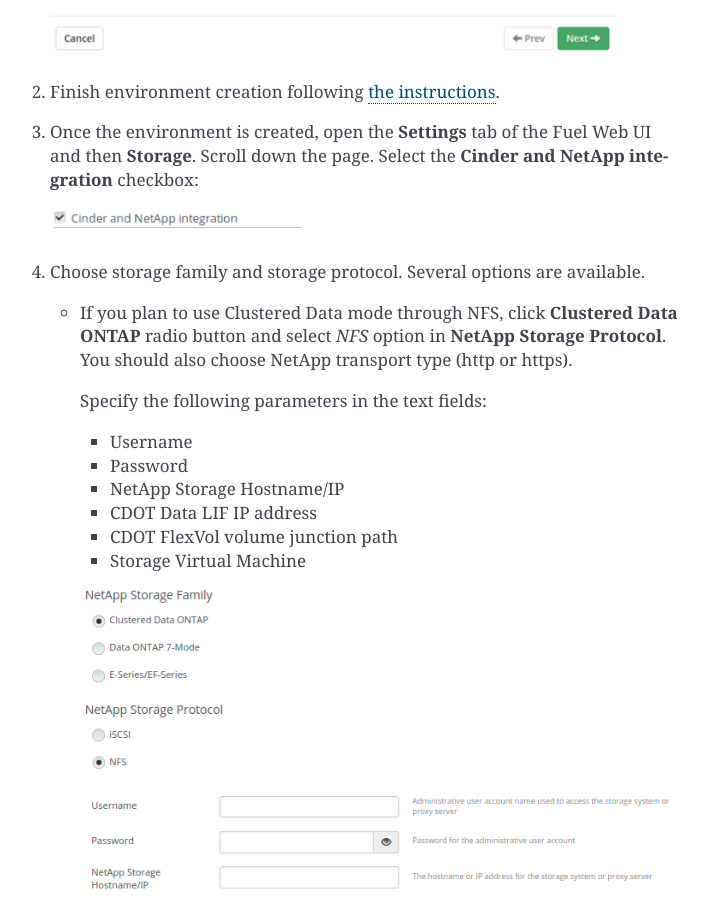
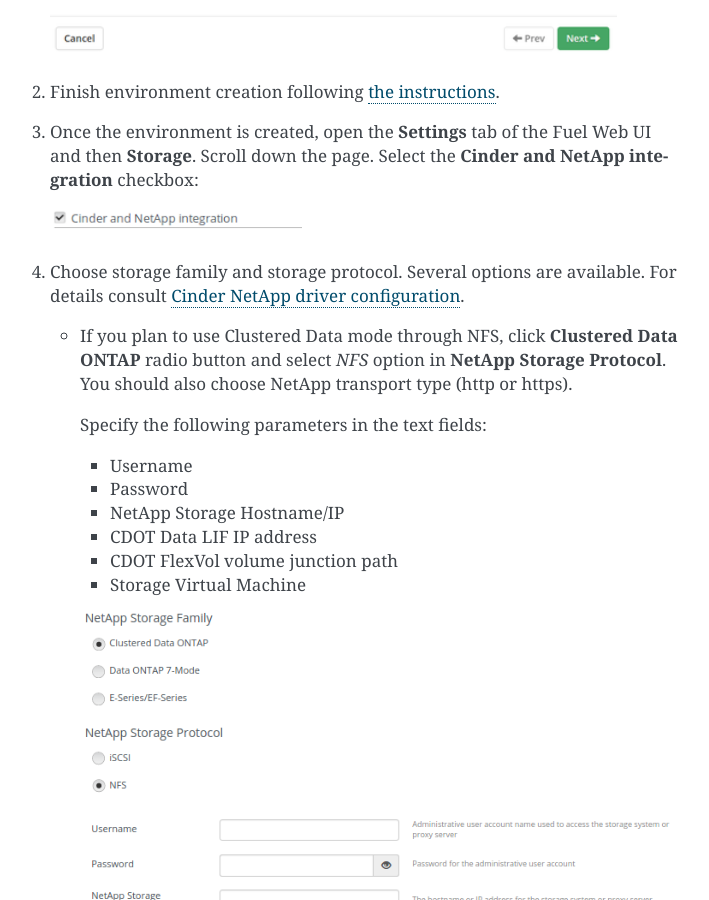
Before and after one commit to openstack-archive/fuel-plugin-cinder-netapp, a Sphinx documentation site: the page built from doc/source/guide.rst, in a window 1280 px wide and 900 px high, scrolled down 475 px. Shown: the whole window, without its empty margins (400-1109 px from the left). Built offline with Sphinx 7.4.7, drawn with Linux system fonts in a browser that asks for light colours.

Commit message:
Added link to NetApp documentation
  - Added to guide and appendix

Change-Id: I21cd1bdfb2084b17b9f79468faa12cef982b058f

```diff
--- a/doc/source/appendix.rst
+++ b/doc/source/appendix.rst
@@ -1,6 +1,8 @@
 ========
 Appendix
 ========
+#. `Cinder NetApp driver configuration <https://netapp.github.io/openstack-deploy-ops-guide/mitaka/content/section_cinder-configuration.html>`_
+
 #. `Data ONTAP documentation <http://mysupport.netapp.com/documentation/productlibrary/index.html?productID=30092>`_
 
 #. `E-Series/EF-Series documentation <https://mysupport.netapp.com/info/web/ECMP1658252.html>`_
--- a/doc/source/guide.rst
+++ b/doc/source/guide.rst
@@ -18,7 +18,7 @@
    .. image:: images/select-checkbox.png
       :width: 40%
 
-#. Choose storage family and storage protocol. Several options are available.
+#. Choose storage family and storage protocol. Several options are available. For details consult `Cinder NetApp driver configuration`_.
 
    - If you plan to use Clustered Data mode through NFS, click **Clustered Data ONTAP**
      radio button and select *NFS* option in **NetApp Storage Protocol**.
@@ -117,3 +117,4 @@
 .. _Deploy button: http://docs.openstack.org/developer/fuel-docs/userdocs/fuel-user-guide/deploy-environment/deploy-changes.html
 .. _NetApp Mirantis Unlocked Reference Architecture: http://content.mirantis.com/Mirantis-NetApp-Reference-Architecture-Landing-Page.html
 .. _Fuel bug: https://bugs.launchpad.net/fuel/+bug/1604386
+.. _Cinder NetApp driver configuration: https://netapp.github.io/openstack-deploy-ops-guide/mitaka/content/section_cinder-configuration.html
```
